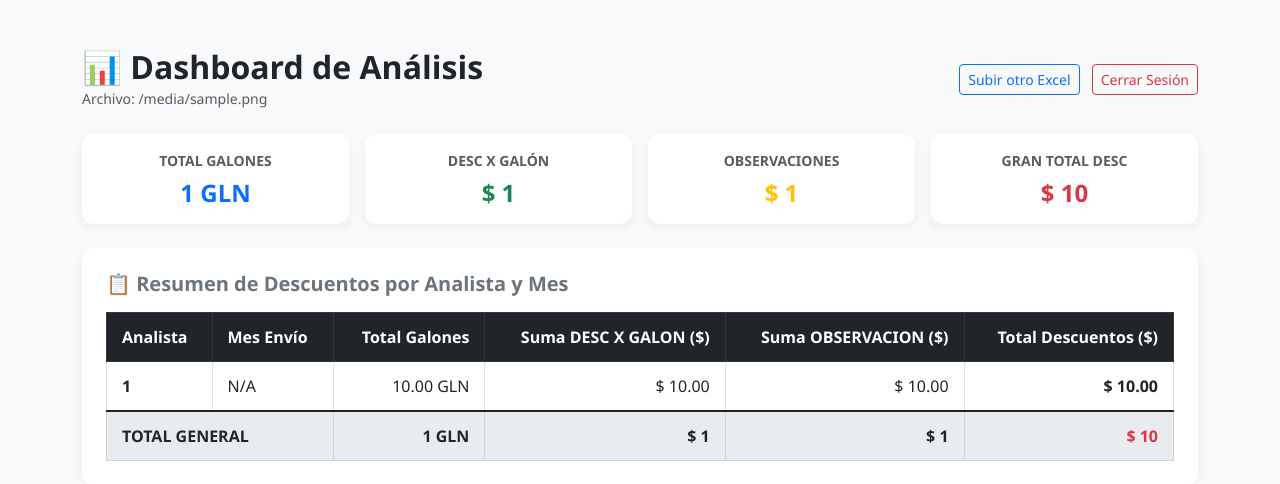
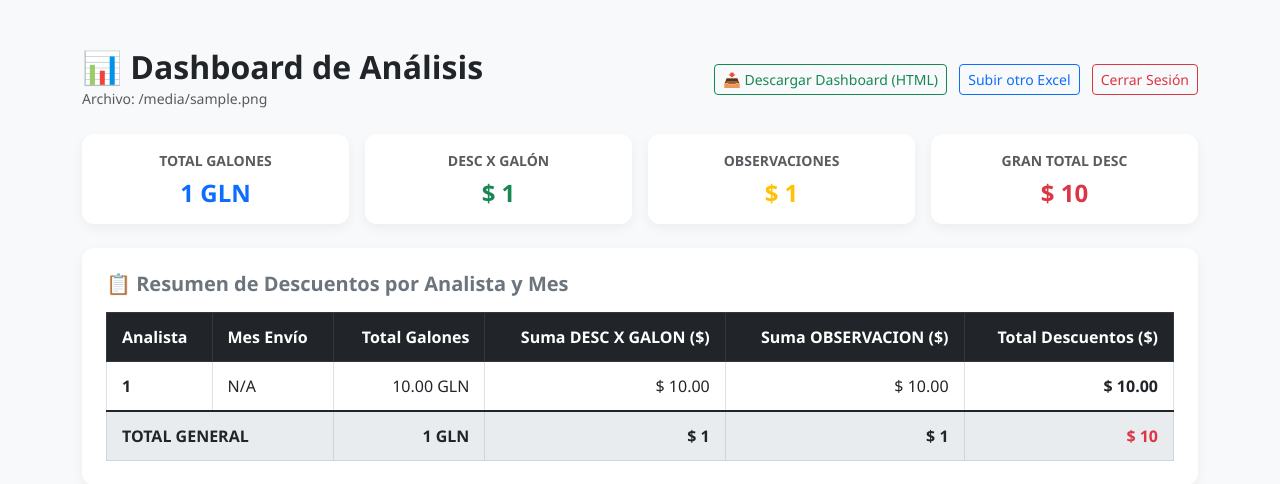
Before and after one commit to harolddickson26/ANALISIS, a Flask app: template templates/dashboard.html in a window 1280 px wide. Shown: the top 484 px of the page. Run offline with Flask 3, Linux system fonts and the light colour scheme; the template is opened without the code that fills it: most values are stand-ins (such as "Sample title", 1, 10 or a date in 2020).

Commit message:
Agregada funcionalidad para descargar reporte en HTML

```diff
--- a/templates/dashboard.html
+++ b/templates/dashboard.html
@@ -55,6 +55,7 @@
                 <small class="text-muted">Archivo: {{ filename }}</small>
             </div>
             <div>
+                <button onclick="descargarHTML()" class="btn btn-outline-success btn-sm me-2">📥 Descargar Dashboard (HTML)</button>
                 <a href="{{ url_for('cargar_excel') }}" class="btn btn-outline-primary btn-sm me-2">Subir otro Excel</a>
                 <a href="{{ url_for('logout') }}" class="btn btn-outline-danger btn-sm">Cerrar Sesión</a>
             </div>
@@ -259,5 +260,28 @@
         {% endif %}
 
     </div>
+
+    <!-- Script para descargar informe HTML independiente -->
+    <script>
+        function descargarHTML() {
+            const docClone = document.documentElement.cloneNode(true);
+
+            // Elimina los botones de la barra de navegación del informe generado
+            const botones = docClone.querySelectorAll('.btn');
+            botones.forEach(btn => btn.remove());
+
+            const htmlContent = "<!DOCTYPE html>\n" + docClone.outerHTML;
+            const blob = new Blob([htmlContent], { type: 'text/html;charset=utf-8;' });
+            const url = URL.createObjectURL(blob);
+
+            const a = document.createElement('a');
+            a.href = url;
+            a.download = 'Dashboard_Analisis_' + new Date().toISOString().slice(0, 10) + '.html';
+            document.body.appendChild(a);
+            a.click();
+            document.body.removeChild(a);
+            URL.revokeObjectURL(url);
+        }
+    </script>
 </body>
 </html>
```
